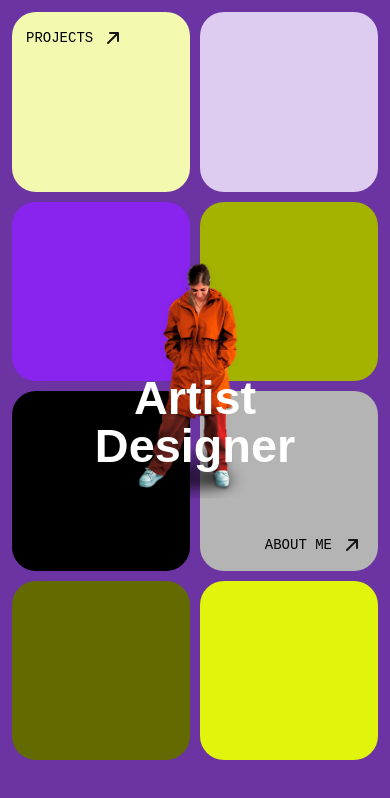
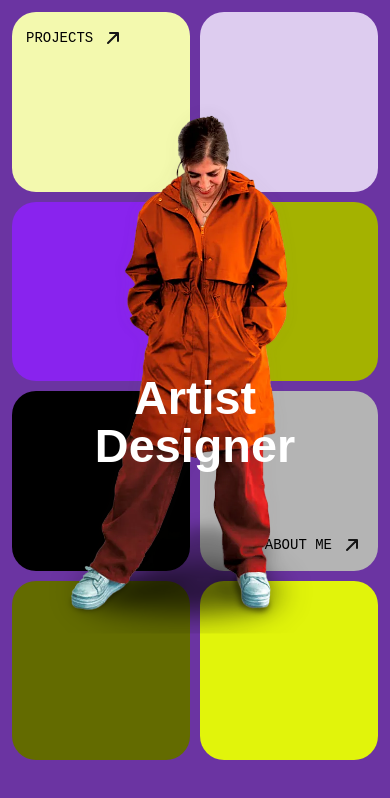
Before and after one commit to mamzlt88/portafolio, a React (Vite) app: page / in a window 390 px wide. Shown: the top 798 px of the page. Built offline with nearby package versions, Linux system fonts and the light colour scheme.

Commit message:
feat(landing-mobile): keep model height same as md on xs/sm (h-[72%] w-auto), maintain center and clipping

```diff
--- a/src/components/sections/Landing.tsx
+++ b/src/components/sections/Landing.tsx
@@ -87,7 +87,7 @@ export default function Landing({ onAbout, onProjects }: LandingProps) {
         {/* Model + shadow centered OVER the tiles (aligned to the stage) */}
         <div className="pointer-events-none absolute inset-0 grid place-items-center z-50" aria-hidden>
           <div
-            className="relative transition-all duration-700 ease-out min-w-[150px] max-w-[420px] w-[28%] sm:w-[28%] md:w-[28%] lg:w-[41.5%] xl:w-[42%] -translate-y-[4%] md:-translate-y-[4%] lg:-translate-y-[5%]"
+            className="relative transition-all duration-700 ease-out min-w-[120px] max-w-[420px] h-[72%] w-auto sm:h-[72%] sm:w-auto md:h-auto md:w-[28%] lg:w-[41.5%] xl:w-[42%] -translate-y-[4%] md:-translate-y-[4%] lg:-translate-y-[5%]"
             style={{ aspectRatio: '640 / 1038', opacity: mounted ? 1 : 0 }}
           >
             {/* Shadow behind */}
```
